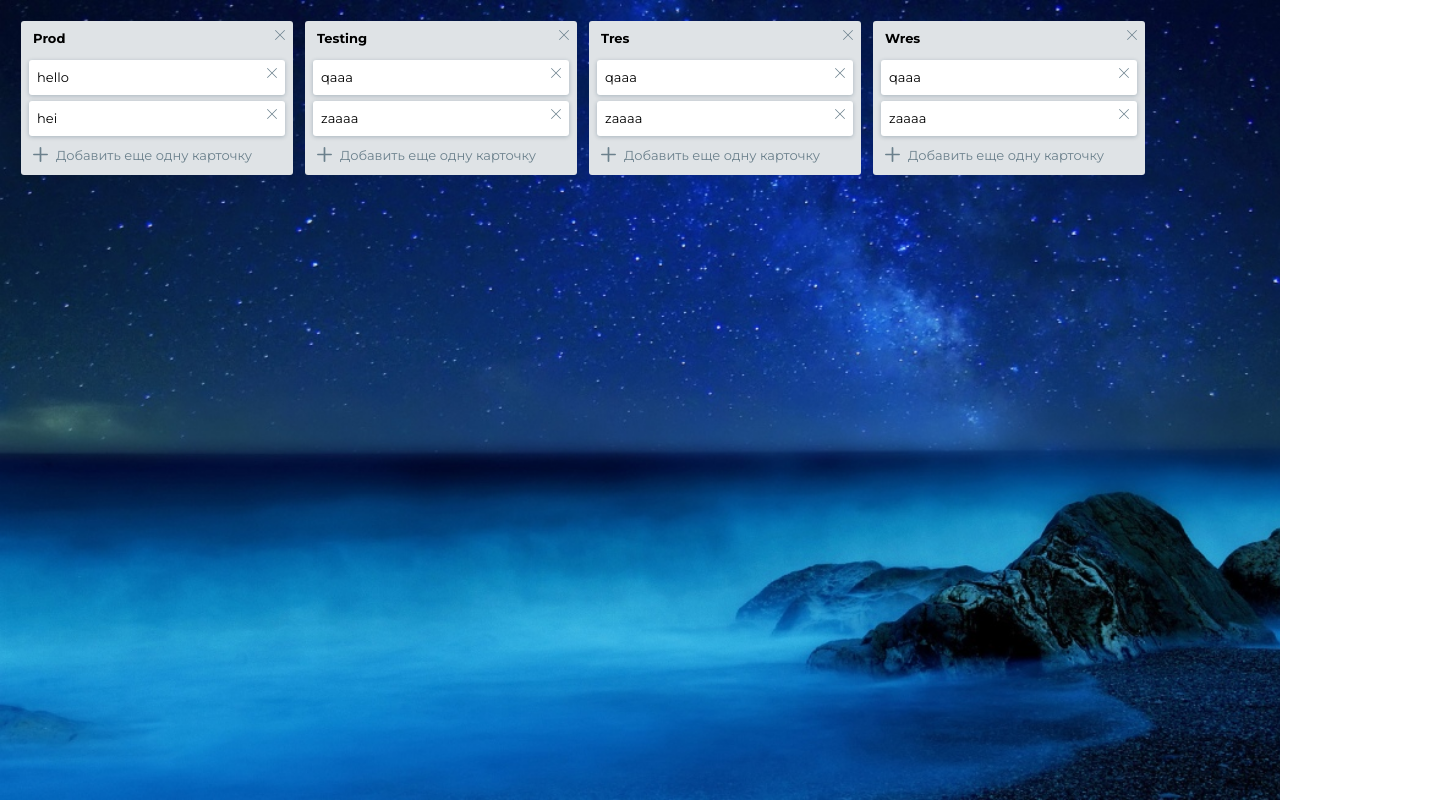
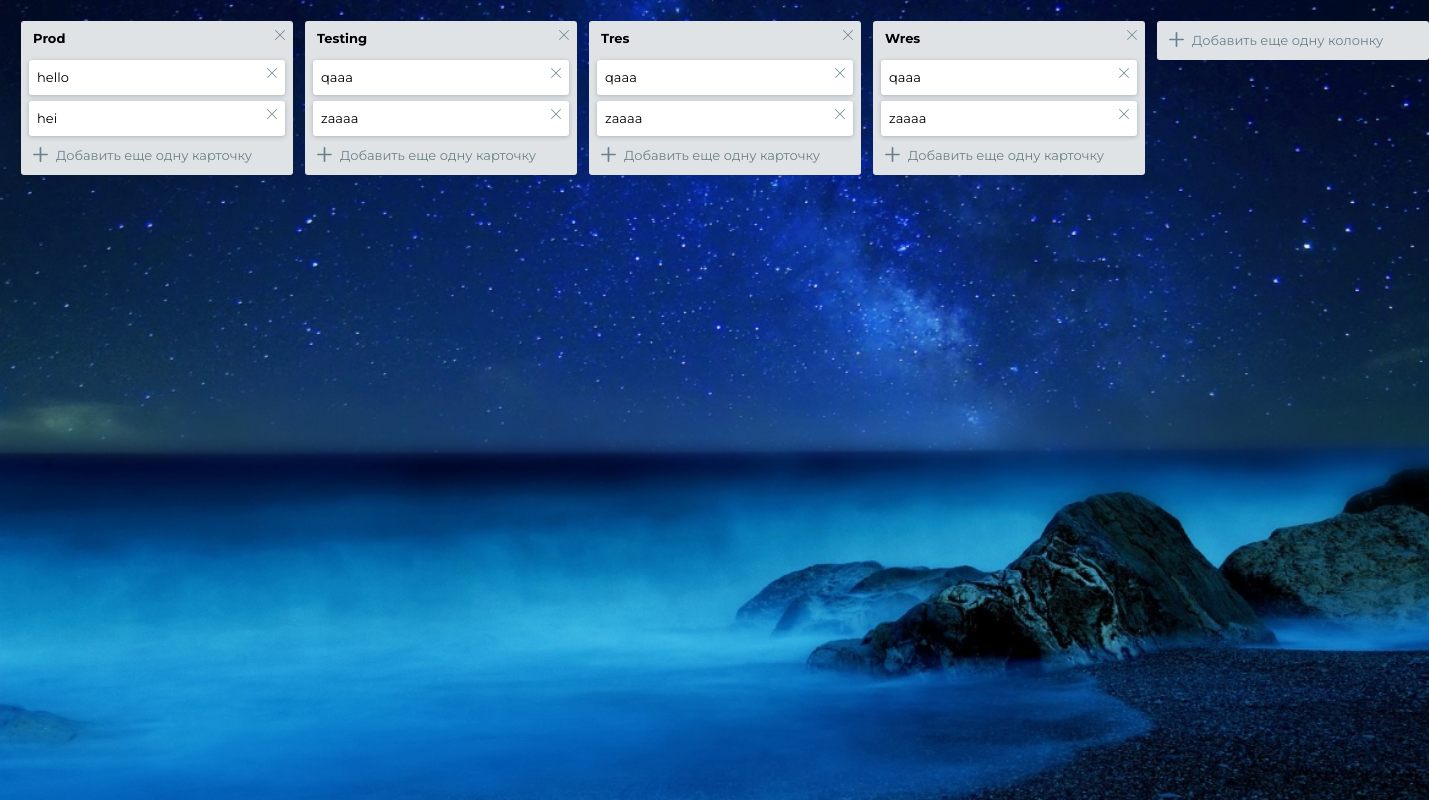
Before and after one commit to ilyassab/one_more_trello_clone, a React (Create React App) app: page / in a window 1280 px wide. Shown: the whole page, 1429 px wide, since content can reach past the window. Built offline with nearby package versions, Linux system fonts and the light colour scheme.

Commit message:
table adder

```diff
--- /dev/null
+++ b/src/components/TableAdder/TableAdder.css
@@ -0,0 +1,80 @@
+.tableAdder_item {
+    font-family: Montserrat, Arial, Verdana, sans-serif;
+    font-size: 13px;
+    box-sizing:border-box;
+    color: #6B808C;
+    padding: 12px;
+    cursor: pointer;
+}
+
+.tableAdder_hidden{
+    display: none;
+}
+
+.tableAdder_button {
+    margin-left: 8px;
+    margin-bottom: 8px;
+
+    background: #39C071;
+    border-radius: 3px;
+
+    width: 152px;
+    height: 30px;
+    border:0;
+    cursor: pointer;
+
+    font-family: Montserrat, Arial, Verdana, sans-serif;
+    font-weight: bold;
+    font-size: 13px;
+    line-height: 19px;
+    color: white;
+}
+
+.tableAdder_textarea {
+    resize:none;
+    margin-left: 8px;
+    margin-top: 6px;
+    margin-bottom: 2px;
+    min-width: 237px;
+    padding: 8px 6px 8px 12px;
+    box-shadow: 0 1px 4px rgba(9, 45, 66, 0.25);
+    border-radius: 3px;
+    overflow: hidden;
+
+    font-family: Montserrat, Arial, Verdana, sans-serif;
+    font-size: 13px;
+    line-height: 19px;
+}
+
+.tableAdder_item:before {
+    content: "";
+    padding: 0 15px 0 8px;
+    background: url('../../images/plus.svg') 0 0 no-repeat;
+}
+
+.tableAdder_cross {
+    width:15px;
+    height:15px;
+    float: right;
+    margin-right: 10px;
+    margin-top: 13px;
+    background-image: url(../../images/cross.svg);
+    opacity:1;
+    cursor:pointer;
+}
+
+.tableAdder_wrap {
+    max-width: 272px;
+}
+
+.tableAdder_column {
+    display:flex;
+    flex-direction: column;
+
+    background-color: #DFE3E6;
+    min-width: 272px;
+    border-radius: 3px;
+    margin-right: 12px;
+    margin-bottom: 21px;
+    height: 100%;
+}
--- /dev/null
+++ b/src/components/TableAdder/TableAdder.tsx
@@ -0,0 +1,70 @@
+import React from "react";
+
+import uniqueId from "../../utils/uuid";
+import * as actions from '../../actions'
+import {store} from "../../store";
+import './TableAdder.css';
+
+interface IState {
+    adding: boolean;
+    text: string;
+}
+
+class TableAdder extends React.Component<{}, IState> {
+
+    state = {
+        adding: false,
+        text: '',
+    };
+
+    render() {
+
+        const {adding} = this.state;
+
+        const inputClassName = adding ? 'tableAdder_wrap' : 'tableAdder_hidden';
+        const adderClassName = adding ? 'tableAdder_hidden' : 'tableAdder_item';
+
+        return (
+            <div className='tableAdder_column'>
+                <div className={inputClassName}>
+                    <textarea className="tableAdder_textarea" name="text" onChange={this.textAreaChange}
+                              placeholder="Введите название колонки" value={this.state.text}/>
+                    <button type='submit' className="tableAdder_button" onClick={this.addTable}>Добавить колонку
+                    </button>
+                    <div className='tableAdder_cross' onClick={this.addCardAction}/>
+                </div>
+                <div className={adderClassName} onClick={this.addCardAction}>Добавить еще одну колонку</div>
+            </div>
+        );
+    }
+
+    addCardAction = () => {
+        this.setState(({adding}) => ({
+            adding: !adding
+        }))
+    };
+
+    textAreaChange = (event: any) => {
+        this.setState({text: event.currentTarget.value})
+    };
+
+    addTable = () => {
+        if (this.state.text !== '') {
+            const {tables}: any = store.getState();
+            const newTables = [];
+            for (let i = 0; i < tables.length; i++) {
+                const {tickets, ...rest} = tables[i];
+                newTables[i] = {...rest, tickets: [...tickets]};
+            }
+            newTables.push({id: `${uniqueId()}`, name: this.state.text, tickets:[]});
+            store.dispatch(actions.tablesLoaded(newTables));
+            this.setState({
+                adding: false,
+                text: ''
+            })
+        }
+    };
+
+}
+
+export default TableAdder;
--- a/src/components/TableList/TableList.tsx
+++ b/src/components/TableList/TableList.tsx
@@ -9,6 +9,7 @@ import * as actions from "../../actions";
 import compose from '../../utils/compose';
 import {store} from "../../store";
 import {DragDropContext, Droppable} from 'react-beautiful-dnd';
+import TableAdder from "../TableAdder/TableAdder";
 
 import './TableList.css';
 
@@ -59,6 +60,7 @@ class TableList extends React.Component<IProps, {}> {
                                     })
                                 }
                                 {providedColumn.placeholder}
+                                <TableAdder />
                             </div>
                         )
                     }
```
